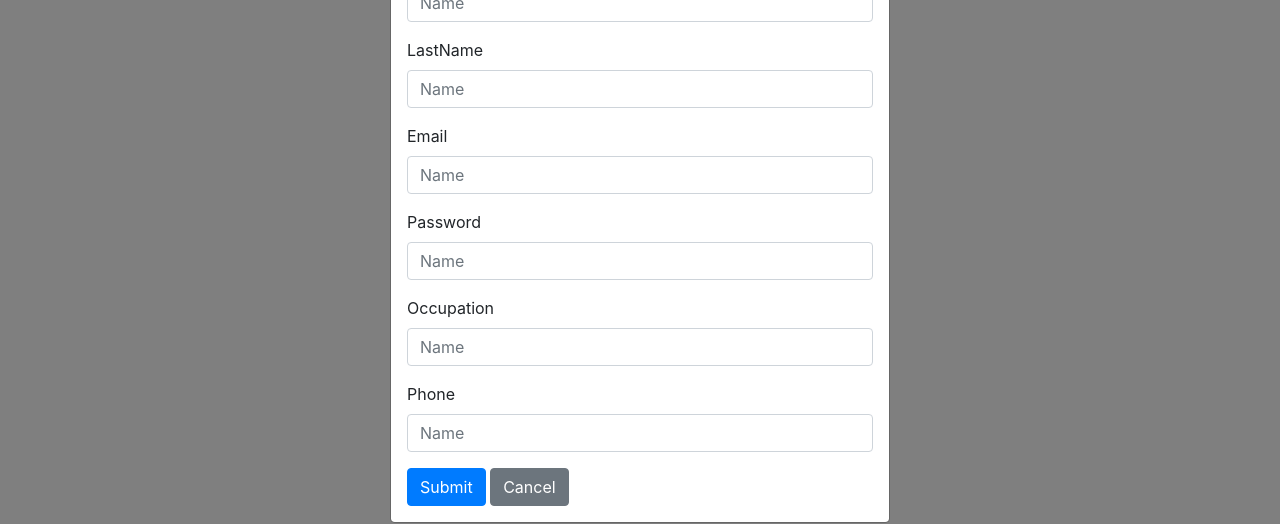
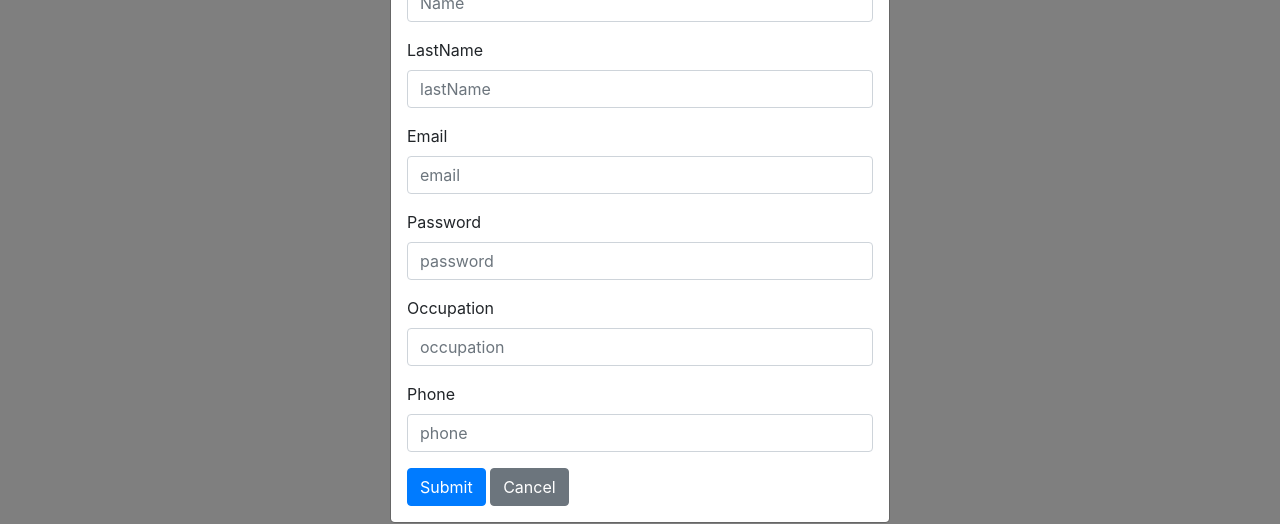
Before and after one commit to andreprogramador1/crud-app, a React (Create React App) app: page / in a window 1280 px wide. Both pictures are taken after a click on the button "Create". Shown: the part 156-680 px from the top of the page. Built offline with nearby package versions, Linux system fonts and the light colour scheme; no server answers.

Commit message:
edit and create fixed

```diff
--- a/package.json
+++ b/package.json
@@ -3,6 +3,7 @@
   "version": "0.1.0",
   "private": true,
   "dependencies": {
+    "@hookform/error-message": "0.0.5",
     "@hookform/resolvers": "^1.2.0",
     "@testing-library/jest-dom": "^5.11.4",
     "@testing-library/react": "^11.1.0",
--- a/src/components/Formu.js
+++ b/src/components/Formu.js
@@ -2,6 +2,7 @@ import React,{useState, useEffect} from 'react'
 import api from '../services/api'
 import { useForm, Controller  } from 'react-hook-form'
 import { yupResolver } from '@hookform/resolvers/yup'
+import { ErrorMessage } from '@hookform/error-message';
 import * as yup from "yup";
 
 import {
@@ -15,6 +16,7 @@ import {
   ModalBody,
   ModalFooter,
   Button,
+  FormFeedback
 } from 'reactstrap'
 
 const initialValue = {
@@ -28,7 +30,7 @@ const initialValue = {
 
 
 
-export const Formu = ({ modal2, toggle2, user }) => {
+export const Formu = ({ modal2, toggle2, user, nameToggle }) => {
 
   const phoneRegExp = /^((\\+[1-9]{1,4}[ \\-]*)|(\\([0-9]{2,3}\\)[ \\-]*)|([0-9]{2,4})[ \\-]*)*?[0-9]{3,4}?[ \\-]*[0-9]{3,4}?$/
 
@@ -42,10 +44,11 @@ export const Formu = ({ modal2, toggle2, user }) => {
   })
 
   // const [values, setValues] = useState(id ? null: initialValue)
-    const [values, setValues] = useState('')
 
-  const { register, handleSubmit, control, reset } = useForm({
-    resolver: yupResolver(schema)
+
+  const { register, handleSubmit, control, errors } = useForm({
+    resolver: yupResolver(schema),
+    criteriaMode: "all",
   })
 
   console.log(user)
@@ -85,12 +88,12 @@ export const Formu = ({ modal2, toggle2, user }) => {
      : `http://localhost:3333/users/`
     api[method](url, data)
     .then((response) => {
-      console.log(response)
+      // console.log(response)
     })
 
   }
 
-
+  console.log(nameToggle)
 
   return (
     <>
@@ -107,12 +110,13 @@ export const Formu = ({ modal2, toggle2, user }) => {
                     render={props =>
                       <Input
                         type="text"
-                        defaultValue={user.name}
+                        defaultValue={nameToggle.name == 'edit' ? user.name : ''}
                         id="name"
                         placeholder="Name"
                         onChange={e => props.onChange(e.target.value)}
-                      />}
+                      /> }
                   />
+
                 </FormGroup>
                 <FormGroup>
                   <Label for="LastName">LastName</Label>
@@ -123,7 +127,7 @@ export const Formu = ({ modal2, toggle2, user }) => {
                       <Input
                         type="text"
                         id="name"
-                        placeholder="Name"
+                        placeholder="lastName"
                         onChange={e => props.onChange(e.target.value)}
                       />}
                   />
@@ -137,7 +141,7 @@ export const Formu = ({ modal2, toggle2, user }) => {
                       <Input
                         type="text"
                         id="name"
-                        placeholder="Name"
+                        placeholder="email"
                         onChange={e => props.onChange(e.target.value)}
                       />}
                   />
@@ -151,7 +155,7 @@ export const Formu = ({ modal2, toggle2, user }) => {
                       <Input
                         type="text"
                         id="name"
-                        placeholder="Name"
+                        placeholder="password"
                         onChange={e => props.onChange(e.target.value)}
                       />}
                   />
@@ -165,7 +169,7 @@ export const Formu = ({ modal2, toggle2, user }) => {
                       <Input
                         type="text"
                         id="name"
-                        placeholder="Name"
+                        placeholder="occupation"
                         onChange={e => props.onChange(e.target.value)}
                       />}
                   />
@@ -179,7 +183,7 @@ export const Formu = ({ modal2, toggle2, user }) => {
                       <Input
                         type="text"
                         id="name"
-                        placeholder="Name"
+                        placeholder="phone"
                         onChange={e => props.onChange(e.target.value)}
                       />}
                   />
--- a/src/components/Tables.js
+++ b/src/components/Tables.js
@@ -15,6 +15,8 @@ export const Tables = () => {
   const [modal2, setModal2] = useState(false);
   const toggle2 = () => setModal2(!modal2);
 
+  const [nameToggle, setName] = useState('')
+  console.log(nameToggle)
 
   useEffect(() => {
     async function getContent() {
@@ -31,7 +33,7 @@ export const Tables = () => {
 
   return (
     <>
-    <Formu toggle2={toggle2} modal2={modal2} user={id}/>
+    <Formu toggle2={toggle2} modal2={modal2} user={id} nameToggle={nameToggle}/>
     <ModalMain toggle={toggle} modal={modal} id={id} ondelete={filterData} />
     <Table>
 
@@ -56,11 +58,11 @@ export const Tables = () => {
               <td>{user.email}</td>
               <td>{user.occupation}</td>
               <td>{user.phone}</td>
-              <td  width='1px'><Button color="warning" onClick={ () => {toggle2(); setId(user)} } >Edit</Button></td>
+              <td  width='1px'><Button color="warning" onClick={ () => { toggle2(); setId(user); setName({name:'edit'}) } } >Edit</Button></td>
               <td><Button color="danger" onClick={ () => {toggle(); setId(user._id)} } >Delete</Button>{' '}</td>
           </tr>
         ))}
-        <Button color="primary" onClick={ () => {toggle2();} } >Create</Button>
+        <Button color="primary" onClick={ () => { toggle2(); setName({name:'create'}) } } >Create</Button>
       </tbody>
     </Table>
     </>
```
Also changed, not shown: 2 other files (tests, documents, lock files or other folders).
